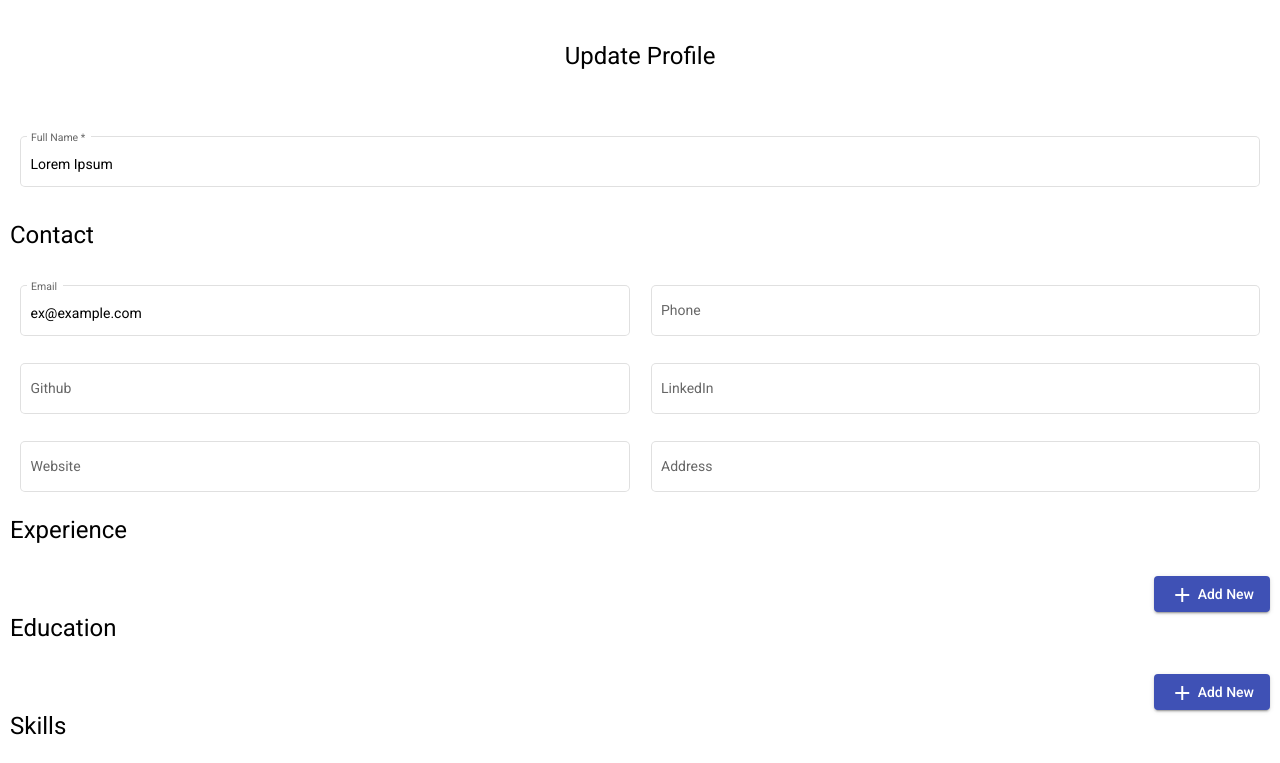
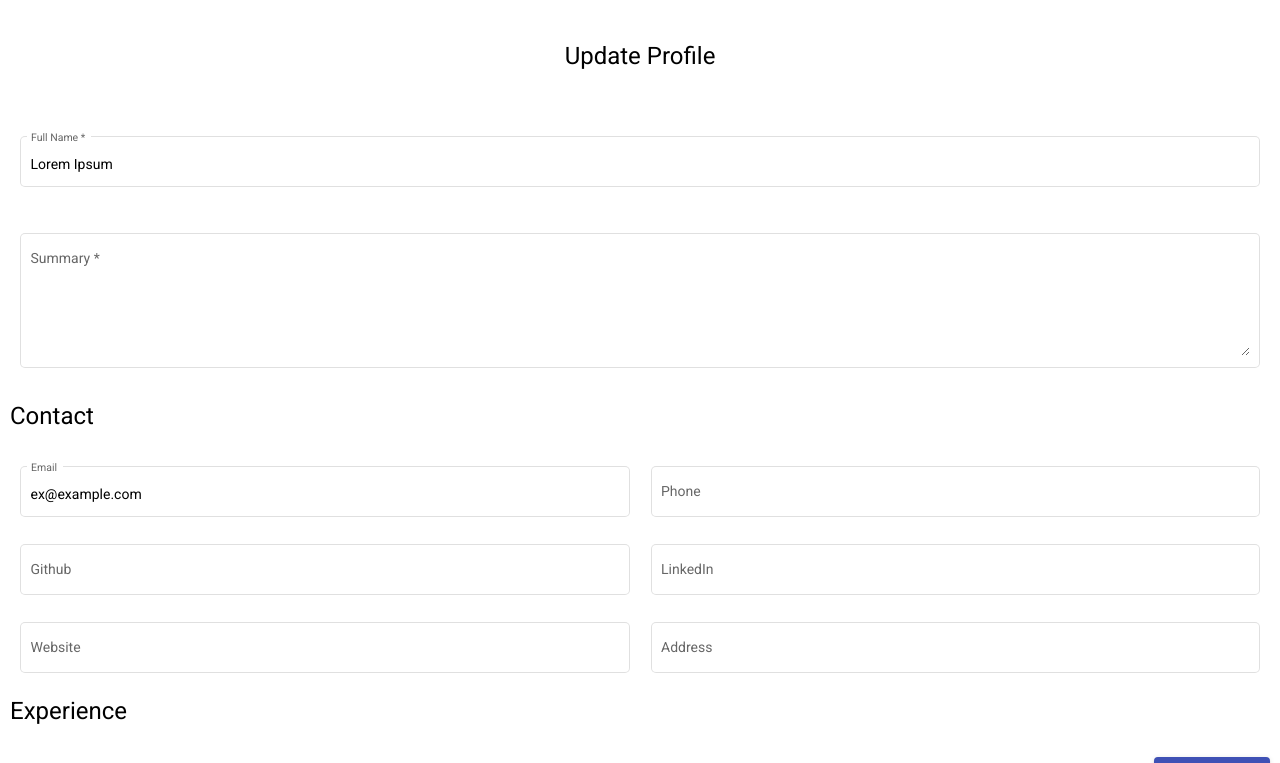
Before and after one commit to farhantanvirtushar/resume-builder, an Angular app: page /update-profile in a window 1280 px wide. Shown: the top 763 px of the page. Built offline with nearby package versions, Linux system fonts and the light colour scheme.

Commit message:
Add summary input field

```diff
--- a/src/app/pages/update-profile/update-profile.component.html
+++ b/src/app/pages/update-profile/update-profile.component.html
@@ -6,6 +6,12 @@
         <mat-form-field appearance="outline">
           <mat-label>Full Name</mat-label>
           <input matInput formControlName="name" type="text" required />
+        </mat-form-field>
+      </div>
+      <div class="form-row">
+        <mat-form-field appearance="outline">
+          <mat-label>Summary</mat-label>
+          <textarea matInput formControlName="summary" type="text" required ></textarea>
         </mat-form-field>
       </div>
 
@@ -149,13 +155,13 @@
                 </mat-form-field>
               </mat-grid-tile>
 
-              <mat-grid-tile [colspan]="6">
-                <mat-form-field appearance="outline">
-                  <mat-label>Descsription</mat-label>
-                  <input matInput formControlName="description" type="text" />
-                </mat-form-field>
-              </mat-grid-tile>
             </mat-grid-list>
+            <div class="form-row">
+              <mat-form-field appearance="outline">
+                <mat-label>Descsription</mat-label>
+                <textarea matInput formControlName="description" type="text" ></textarea>
+              </mat-form-field>
+            </div>
           </ng-container>
         </ng-container>
         <div class="form-group-menu">
--- a/src/app/pages/update-profile/update-profile.component.scss
+++ b/src/app/pages/update-profile/update-profile.component.scss
@@ -28,6 +28,10 @@
 
 .slider{
   width: 100%;
+}
+
+textarea {
+  min-height: 100px;
 }
 mat-form-field{
   box-sizing: border-box;
--- a/src/app/pages/update-profile/update-profile.component.ts
+++ b/src/app/pages/update-profile/update-profile.component.ts
@@ -57,7 +57,8 @@ export class UpdateProfileComponent implements OnInit {
   createForm() {
     this.userProfileForm = this.fb.group({
       name: [this.user.name, [Validators.required]],
-      photo: [this.user.photo, [Validators.required]],
+      photo: [this.user.photo],
+      summary: [this.user.summary],
       experiences: this.fb.array(
         this.user.experiences.map((experience) => {
           return this.fb.group({
@@ -225,6 +226,7 @@ export class UpdateProfileComponent implements OnInit {
   updateUserProfile() {
     this.user.name = this.userProfileForm.value.name;
     this.user.photo = this.userProfileForm.value.photo;
+    this.user.summary = this.userProfileForm.value.summary;
     this.user.contact = this.userProfileForm.value.contact;
     this.user.experiences = this.userProfileForm.value.experiences;
     this.user.educations = this.userProfileForm.value.educations;
```
